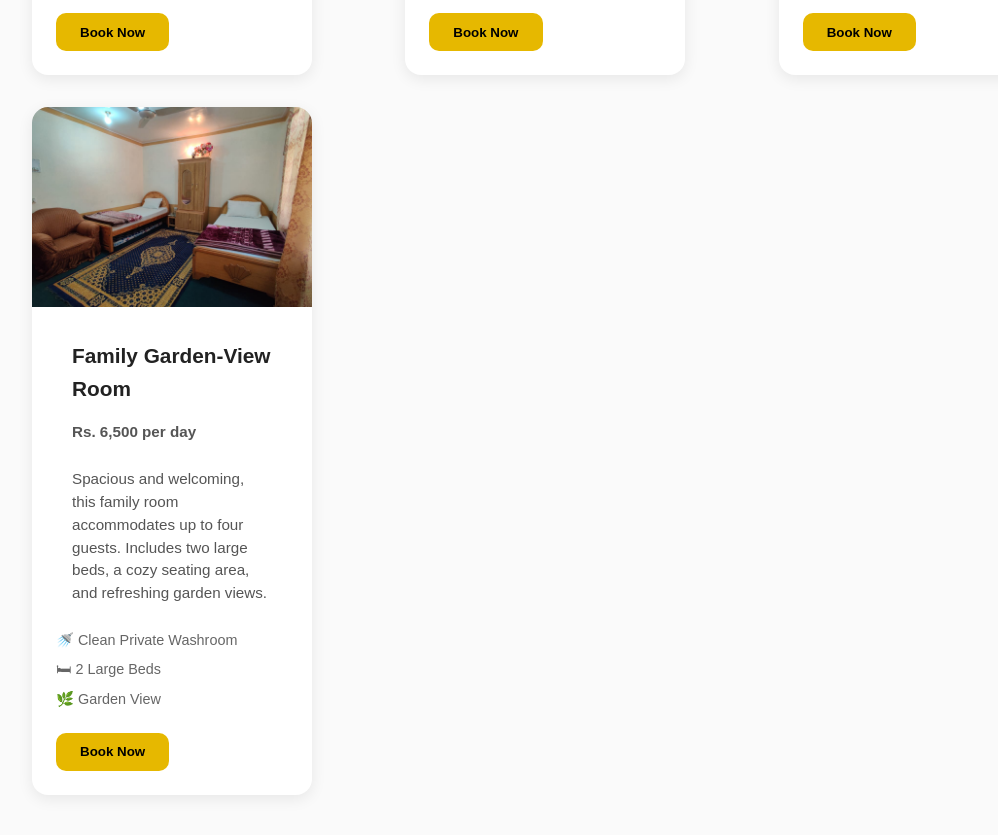
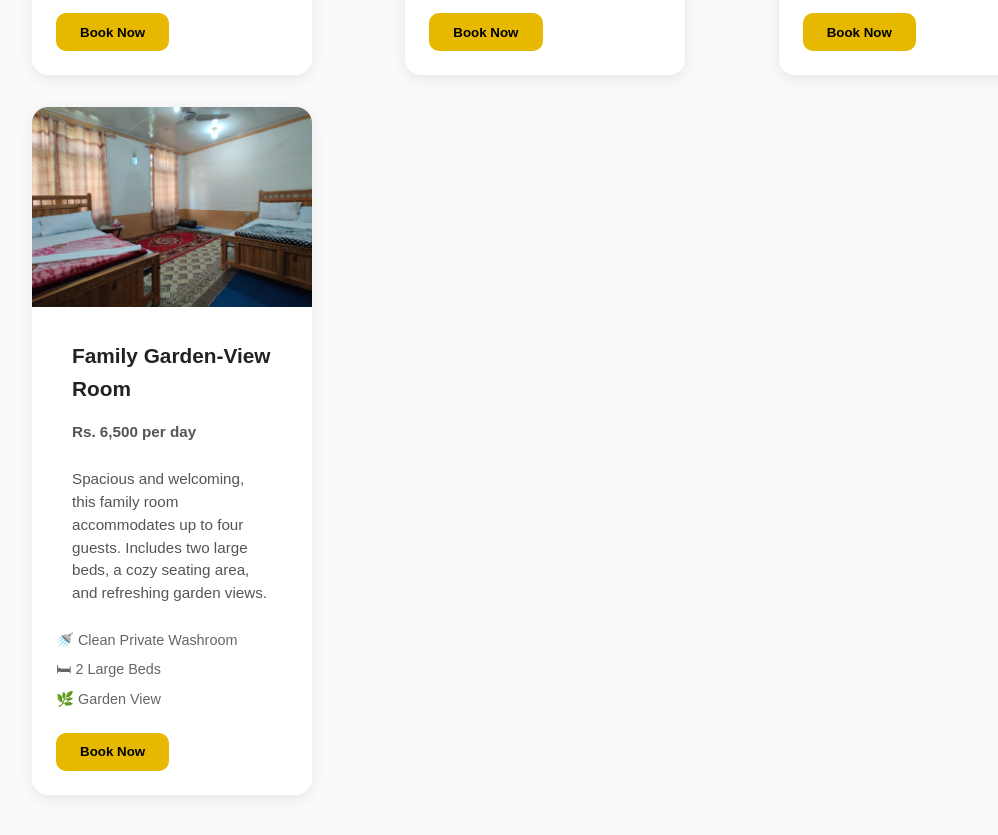
Before and after one commit to zeeshanahmed374/Booni-guest-house, a plain HTML site: page rooms.html in a window 1280 px wide. Shown: the part 865-1700 px from the top of the page, without its empty margins (64-1062 px from the left). Drawn offline with Linux system fonts and the light colour scheme.

Commit message:
Update rooms.html

```diff
--- a/rooms.html
+++ b/rooms.html
@@ -86,7 +86,7 @@
 
                 <!-- Family Garden-View Room -->
                 <div class="room-card">
-                    <img src="deluxe twin.jpg" alt="Family Garden-View Room">
+                    <img src="familygardenview.jpg" alt="Family Garden-View Room">
                     <div class="room-info">
                         <h3>Family Garden-View Room</h3>
                         <p class="price">Rs. 6,500 per day</p>
```
